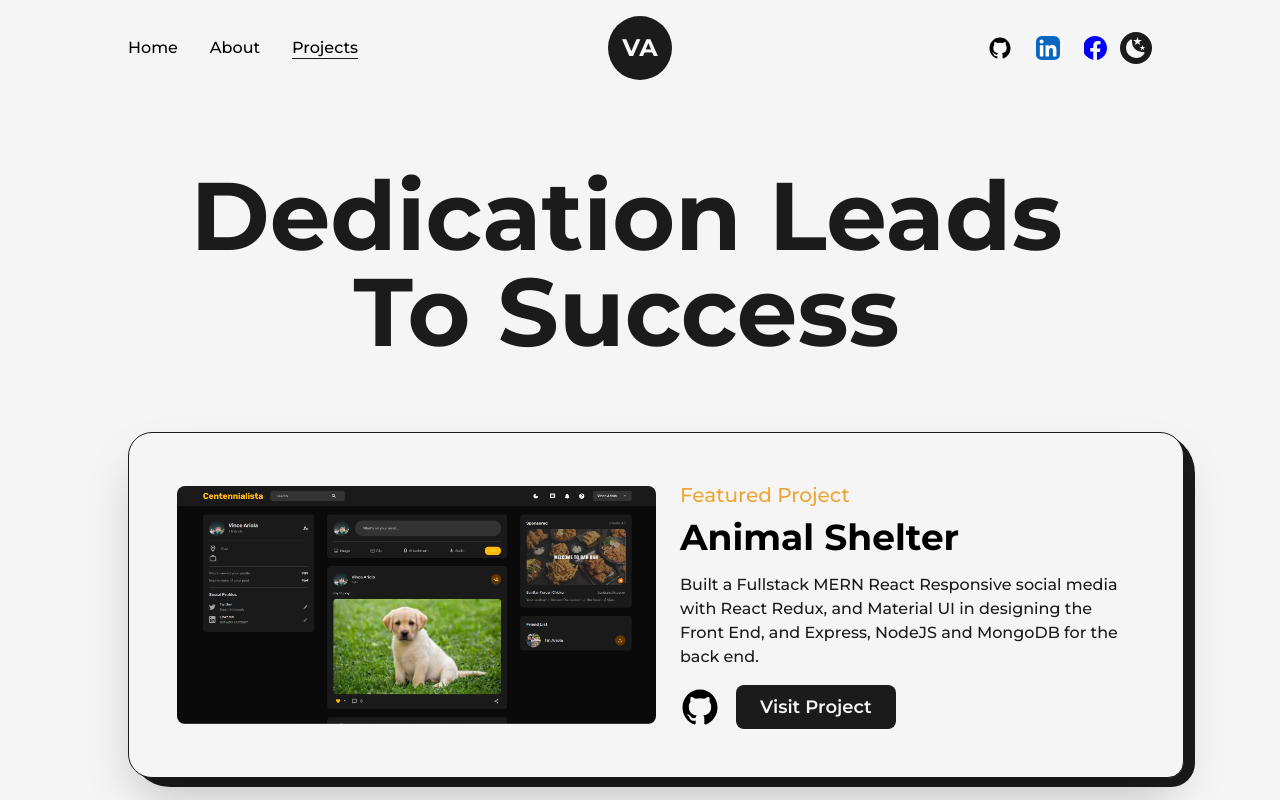
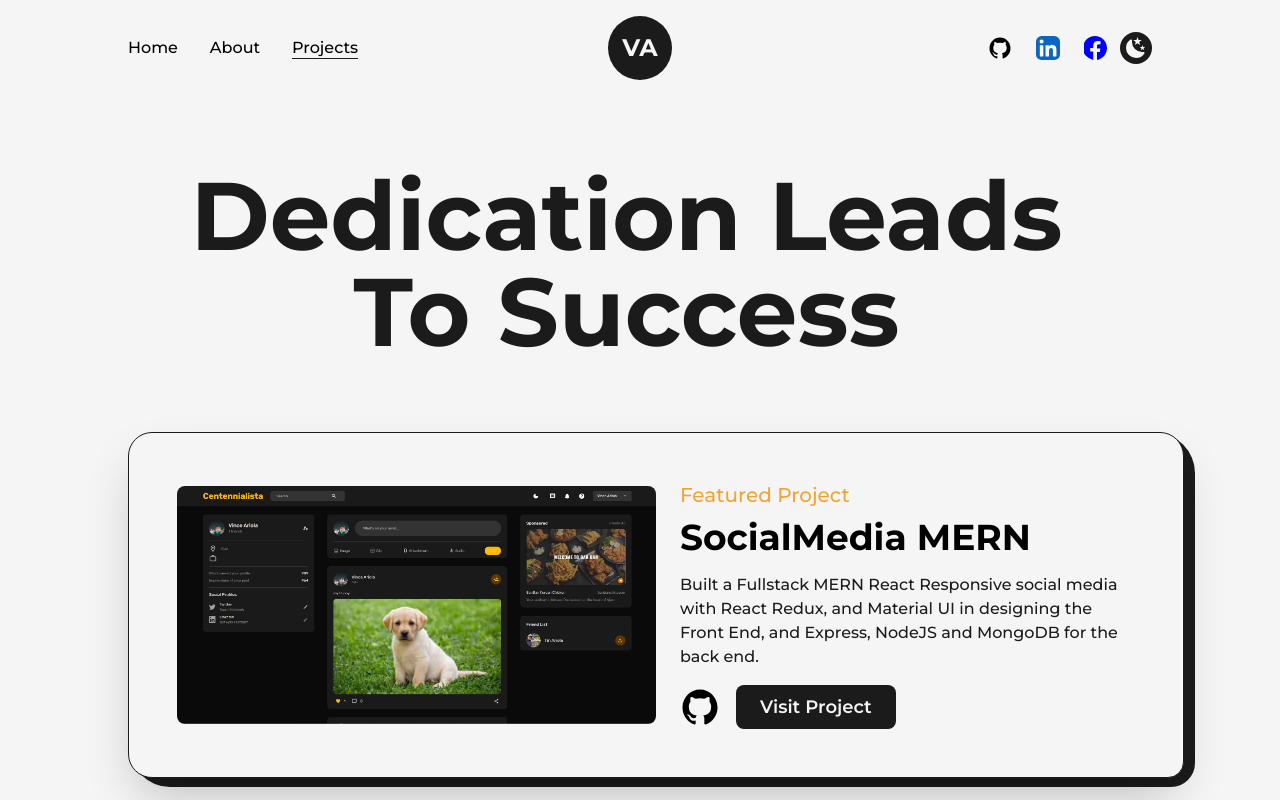
Before and after one commit to MightyBeast89/nextjs-portfolio, a Next.js app: page /projects in a window 1280 px wide. Shown: the top 800 px of the page. Built offline with nearby package versions, Linux system fonts and the light colour scheme.

Commit message:
updated project 1 link

```diff
--- a/src/pages/projects.js
+++ b/src/pages/projects.js
@@ -152,11 +152,11 @@ const projects = () => {
           <div className="grid grid-cols-12 gap-24 gap-y-32 xl:gap-x-16 lg:gap-x-8 md:gap-y-24 sm:gap-x-0">
             <div className="col-span-12">
               <FeaturedProject
-                title="Animal Shelter"
+                title="SocialMedia MERN"
                 img={project1}
                 summary="Built a Fullstack MERN React Responsive social media with React Redux, and
                 Material UI in designing the Front End, and Express, NodeJS and MongoDB for the back end."
-                link="/"
+                link="https://centennialista-mern-fullstack.vercel.app/"
                 github="/"
                 type="Featured Project"
               />
```
